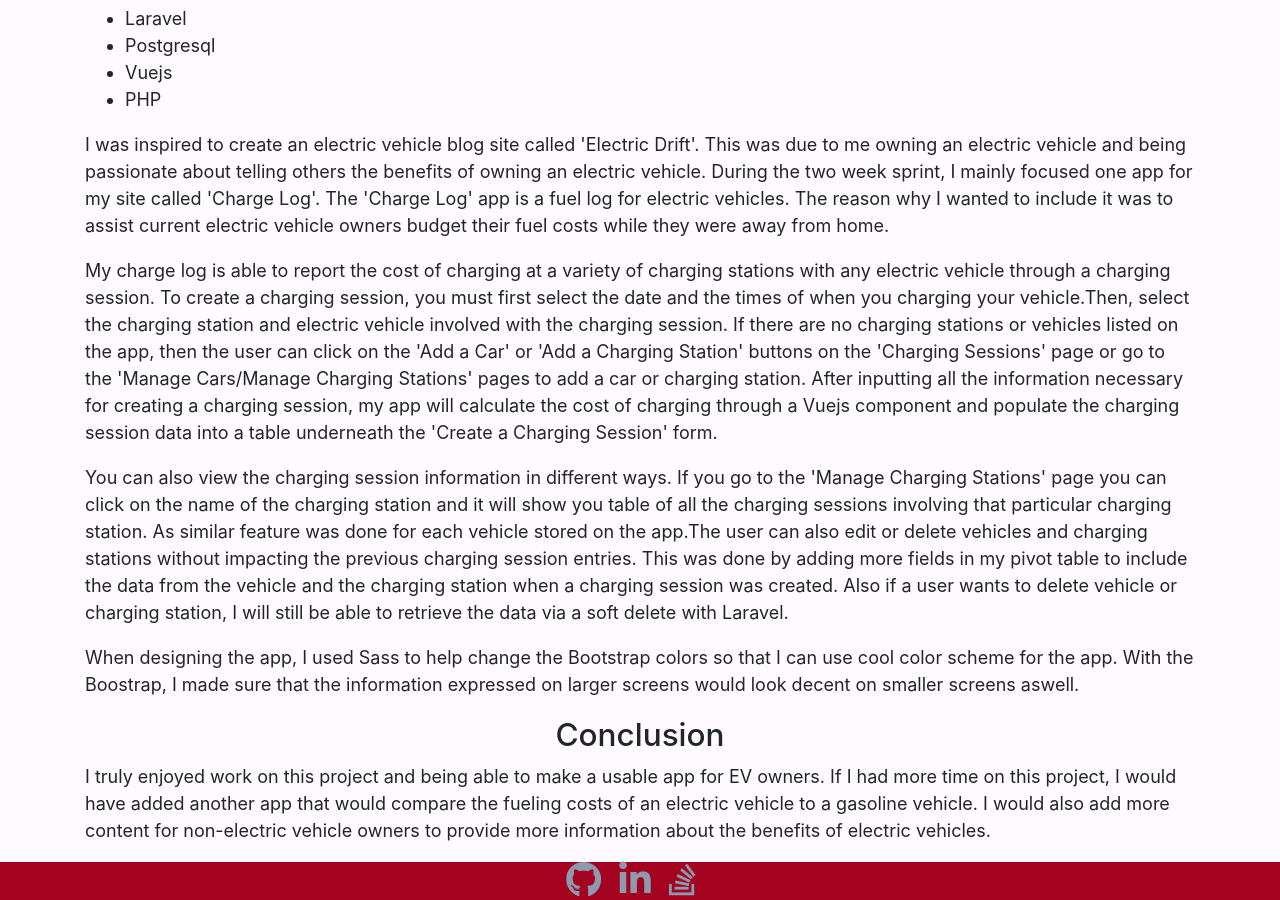
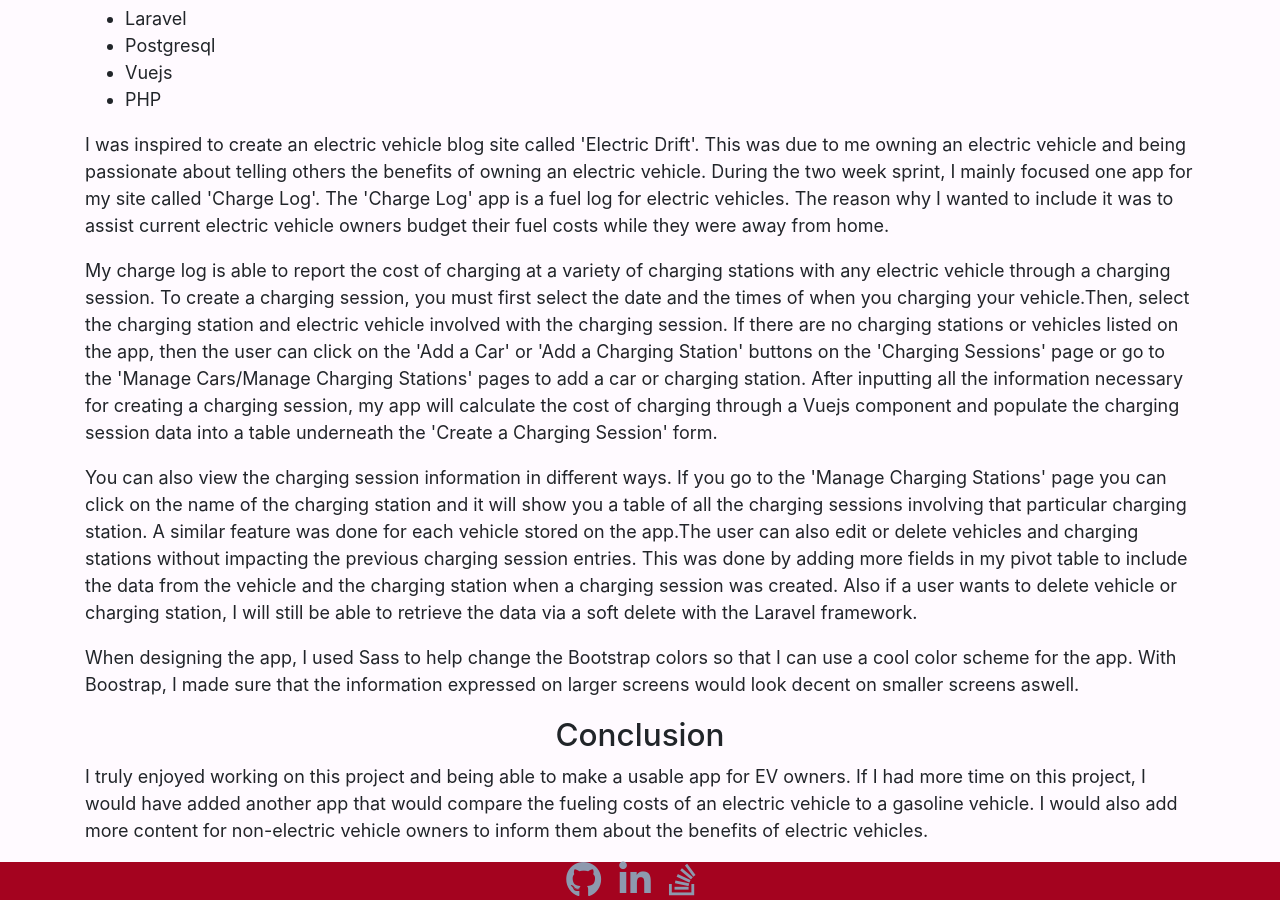
Before and after one commit to kendrajordan/kendrajordan.github.io, a Jekyll site: the page built from portfolio/ElectricDrift.html, in a window 1280 px wide and 900 px high, scrolled down 720 px. Built offline with Jekyll 4.4.1, drawn with Linux system fonts in a browser that asks for light colours; nearby versions of some CDN libraries.

Commit message:
Updated the grammer for the electric drift entry

```diff
--- a/portfolio/ElectricDrift.html
+++ b/portfolio/ElectricDrift.html
@@ -35,15 +35,15 @@ permalink: /portfolio/ElectricDrift
       a charging session, my app will calculate the cost of charging through a Vuejs component and populate the charging session
       data into a table underneath the 'Create a Charging Session' form.</p>
     <p>You can also view the charging session information in different ways. If you go to the 'Manage Charging Stations' page you can click on the name of the charging station
-    and it will show you table of all the charging sessions involving that particular charging station. As similar feature was done for each vehicle stored on the app.The user
+    and it will show you a table of all the charging sessions involving that particular charging station. A similar feature was done for each vehicle stored on the app.The user
      can also edit or delete vehicles and charging stations without impacting the previous charging session entries. This was done by adding more fields in my pivot table to
       include the data from the vehicle and the charging station when a charging session was created. Also if a user wants to delete vehicle or charging station, I will still
-       be able to retrieve the data via a soft delete with Laravel.</p>
-       <p>When designing the app, I used Sass to help change the Bootstrap colors so that I can use cool color scheme for the app. With the Boostrap, I made sure that the information
+       be able to retrieve the data via a soft delete with the Laravel framework.</p>
+       <p>When designing the app, I used Sass to help change the Bootstrap colors so that I can use a cool color scheme for the app. With Boostrap, I made sure that the information
        expressed on larger screens would look decent on smaller screens aswell.</p>
      <h3>Conclusion</h3>
-     <p> I truly enjoyed work on this project and being able to make a usable app for EV owners. If I had more time on this project, I would have added another app that would
-     compare the fueling costs of an electric vehicle to a gasoline vehicle. I would also add more content for non-electric vehicle owners to provide more information about the
+     <p> I truly enjoyed working on this project and being able to make a usable app for EV owners. If I had more time on this project, I would have added another app that would
+     compare the fueling costs of an electric vehicle to a gasoline vehicle. I would also add more content for non-electric vehicle owners to inform them about the
    benefits of electric vehicles.</p>
 
 </main>
```
